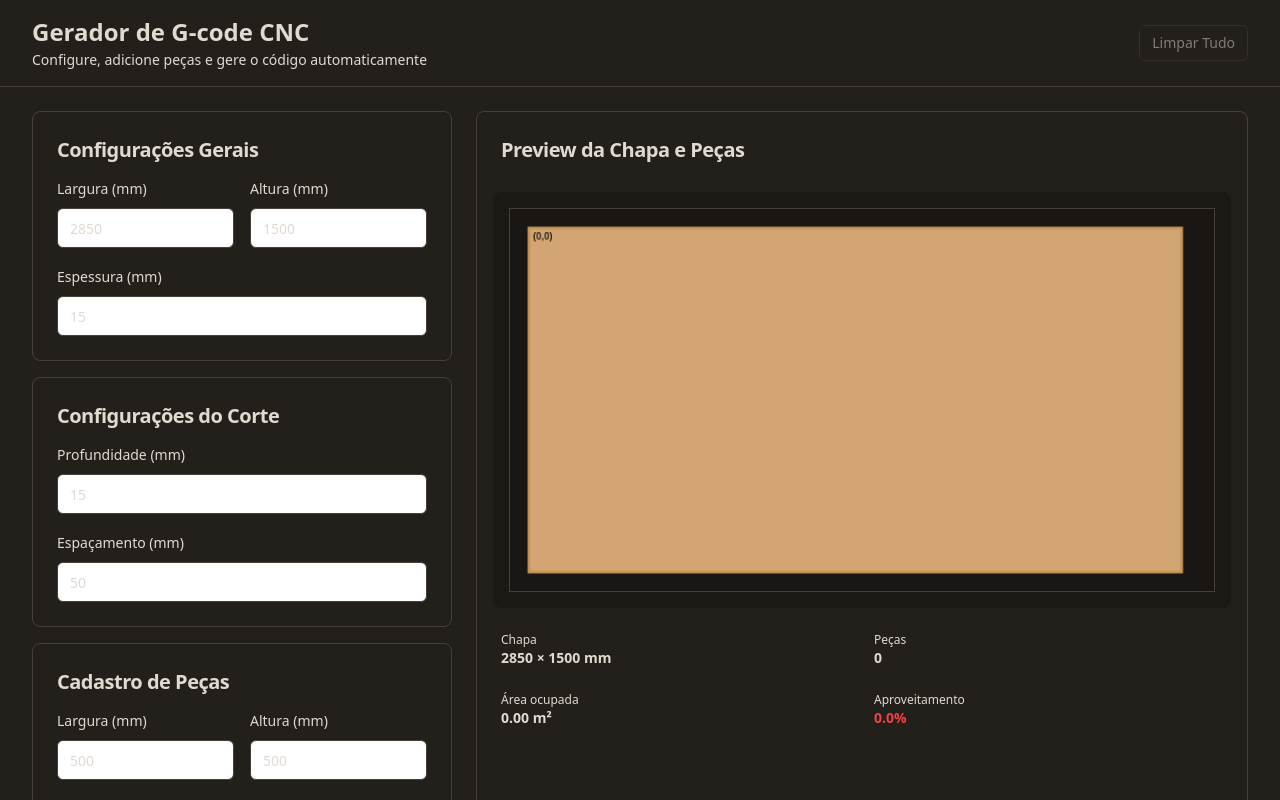
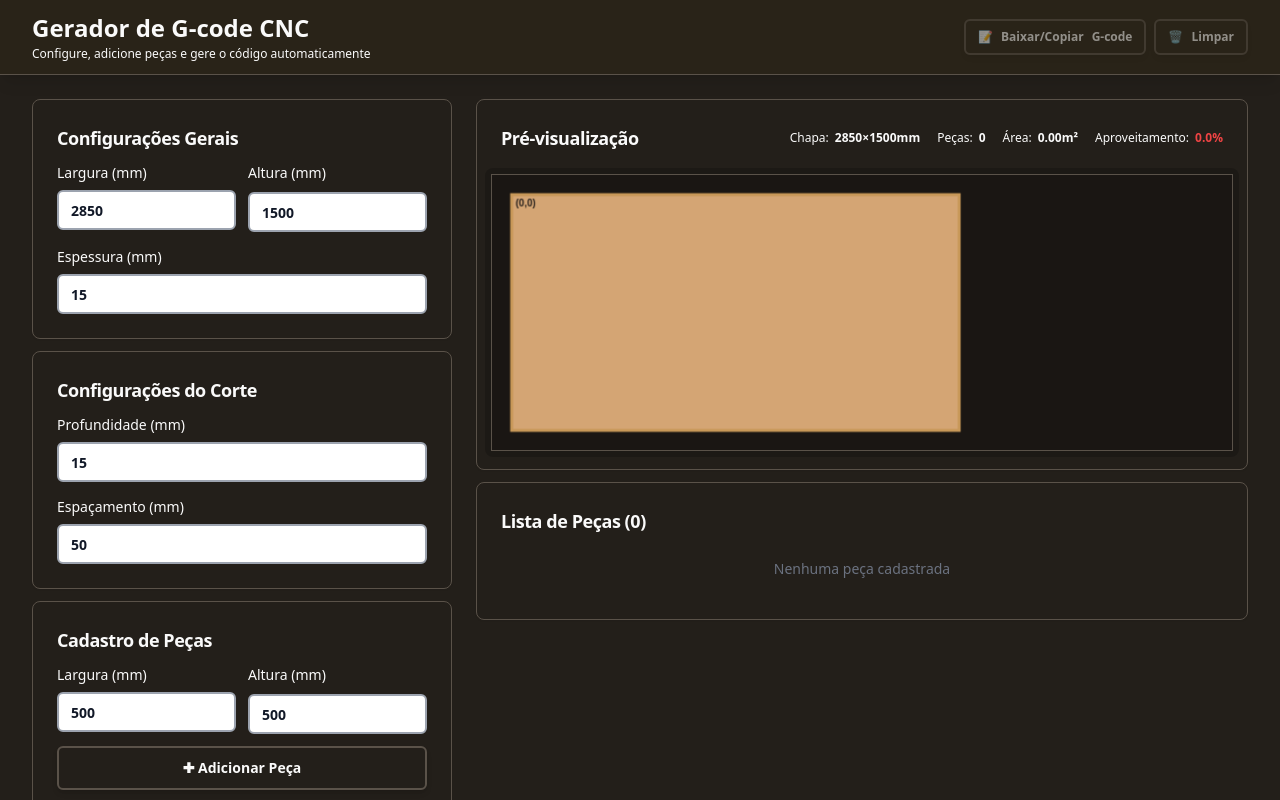
Before and after one commit to Thalikbussacro/cnc-builder-web, a Next.js app: page / in a window 1280 px wide. Shown: the top 800 px of the page. Built offline with nearby package versions, Linux system fonts and the light colour scheme.

Commit message:
feat: adicionar visualizador de G-code e melhorias na UI

```diff
--- a/app/globals.css
+++ b/app/globals.css
@@ -6,23 +6,23 @@
   :root {
     /* Tema Industrial/Madeira/CNC */
     --background: 32 15% 12%;        /* Cinza escuro quente */
-    --foreground: 36 20% 85%;         /* Bege claro */
-    --card: 30 12% 16%;               /* Cinza escuro levemente marrom */
-    --card-foreground: 36 20% 85%;
+    --foreground: 0 0% 98%;          /* BRANCO quase puro para máximo contraste */
+    --card: 30 12% 16%;              /* Cinza escuro levemente marrom */
+    --card-foreground: 0 0% 98%;     /* BRANCO quase puro */
     --popover: 30 12% 16%;
-    --popover-foreground: 36 20% 85%;
-    --primary: 28 75% 50%;            /* Laranja industrial */
-    --primary-foreground: 36 20% 95%;
-    --secondary: 30 15% 24%;          /* Cinza médio */
-    --secondary-foreground: 36 20% 85%;
+    --popover-foreground: 0 0% 98%;  /* BRANCO quase puro */
+    --primary: 28 75% 50%;           /* Laranja industrial */
+    --primary-foreground: 0 0% 98%;
+    --secondary: 30 15% 24%;         /* Cinza médio */
+    --secondary-foreground: 0 0% 98%; /* BRANCO quase puro */
     --muted: 30 10% 20%;
-    --muted-foreground: 36 10% 60%;
-    --accent: 40 60% 45%;             /* Amarelo madeira */
+    --muted-foreground: 0 0% 75%;    /* AUMENTADO para 75% */
+    --accent: 40 60% 45%;            /* Amarelo madeira */
     --accent-foreground: 30 12% 16%;
     --destructive: 0 65% 50%;
-    --destructive-foreground: 36 20% 95%;
-    --border: 30 10% 25%;
-    --input: 30 10% 22%;
+    --destructive-foreground: 0 0% 98%;
+    --border: 30 10% 32%;            /* AUMENTADO para 32% */
+    --input: 0 0% 95%;               /* FUNDO BRANCO para inputs */
     --ring: 28 75% 50%;
     --radius: 0.5rem;
   }
--- a/app/page.tsx
+++ b/app/page.tsx
@@ -6,6 +6,7 @@ import { ConfiguracoesCorte } from "@/components/ConfiguracoesCorte";
 import { CadastroPeca } from "@/components/CadastroPeca";
 import { ListaPecas } from "@/components/ListaPecas";
 import { PreviewCanvas } from "@/components/PreviewCanvas";
+import { VisualizadorGCode } from "@/components/VisualizadorGCode";
 import { Button } from "@/components/ui/button";
 import type { Peca, PecaPosicionada, ConfiguracoesChapa as TConfigChapa, ConfiguracoesCorte as TConfigCorte } from "@/types";
 import { posicionarPecas } from "@/lib/nesting-algorithm";
@@ -26,6 +27,8 @@ export default function Home() {
 
   const [pecas, setPecas] = useState<Peca[]>([]);
   const [pecasPosicionadas, setPecasPosicionadas] = useState<PecaPosicionada[]>([]);
+  const [visualizadorAberto, setVisualizadorAberto] = useState(false);
+  const [gcodeGerado, setGcodeGerado] = useState("");
 
   // Atualiza posicionamento sempre que algo mudar
   useEffect(() => {
@@ -51,38 +54,57 @@ export default function Home() {
     setPecas([]);
   };
 
-  // Handler para gerar G-code
-  const handleGerarGCode = () => {
+  // Handler para visualizar G-code
+  const handleVisualizarGCode = () => {
     if (pecas.length === 0) {
-      alert("Adicione ao menos uma peça antes de gerar o G-code.");
+      alert("Adicione ao menos uma peça antes de visualizar o G-code.");
       return;
     }
 
     const gcode = gerarGCode(pecasPosicionadas, configChapa, configCorte);
-    downloadGCode(gcode, "corte.nc");
+    setGcodeGerado(gcode);
+    setVisualizadorAberto(true);
+  };
+
+  // Handler para baixar G-code
+  const handleBaixarGCode = () => {
+    if (gcodeGerado) {
+      downloadGCode(gcodeGerado, "corte.nc");
+    }
   };
 
   return (
     <main className="min-h-screen">
       {/* Header */}
-      <div className="border-b sticky top-0 z-10 bg-card">
-        <div className="container mx-auto px-4 sm:px-6 lg:px-8 py-3 sm:py-4">
-          <div className="flex items-center justify-between">
-            <div>
-              <h1 className="text-xl sm:text-2xl font-bold">Gerador de G-code CNC</h1>
-              <p className="text-xs sm:text-sm text-muted-foreground mt-0.5">
+      <div className="border-b sticky top-0 z-50 bg-[#292318] shadow-lg">
+        <div className="container mx-auto px-3 sm:px-6 lg:px-8 py-2 sm:py-3">
+          <div className="flex flex-col sm:flex-row sm:items-center sm:justify-between gap-2">
+            <div className="flex-1 min-w-0">
+              <h1 className="text-lg sm:text-xl lg:text-2xl font-bold truncate">Gerador de G-code CNC</h1>
+              <p className="text-xs text-muted-foreground mt-0.5 hidden sm:block">
                 Configure, adicione peças e gere o código automaticamente
               </p>
             </div>
+            <div className="flex items-center gap-2 flex-shrink-0">
+              <Button
+                onClick={handleVisualizarGCode}
+                variant="default"
+                size="sm"
+                disabled={pecas.length === 0}
+                className="text-xs font-semibold !border-2 !border-primary/50 shadow-md hover:shadow-lg transition-all whitespace-nowrap"
+              >
+                📝 <span className="hidden sm:inline">Baixar/Copiar </span>G-code
+              </Button>
               <Button
                 onClick={handleLimpar}
-              variant="outline"
+                variant="destructive"
                 size="sm"
                 disabled={pecas.length === 0}
-              className="text-xs sm:text-sm"
+                className="text-xs font-semibold !border-2 !border-destructive/50 shadow-md hover:shadow-lg transition-all"
               >
-              Limpar Tudo
+                🗑️ <span className="hidden sm:inline">Limpar</span>
               </Button>
+            </div>
           </div>
         </div>
       </div>
@@ -91,7 +113,7 @@ export default function Home() {
       <div className="container mx-auto px-4 sm:px-6 lg:px-8 py-4 sm:py-6">
         <div className="grid grid-cols-1 xl:grid-cols-[420px,1fr] gap-4 lg:gap-6">
           {/* Coluna Esquerda - Configurações */}
-          <div className="space-y-3 sm:space-y-4 order-2 xl:order-1">
+          <div className="space-y-2 sm:space-y-3 order-1 xl:order-1">
             <ConfiguracoesChapa config={configChapa} onChange={setConfigChapa} />
             <ConfiguracoesCorte config={configCorte} onChange={setConfigCorte} />
             <CadastroPeca
@@ -100,30 +122,27 @@ export default function Home() {
               espacamento={configCorte.espacamento}
               pecasExistentes={pecas}
             />
-            <ListaPecas pecas={pecas} />
-
-            {/* Botão Gerar G-code */}
-            <Button
-              onClick={handleGerarGCode}
-              className="w-full h-10 sm:h-11 text-sm sm:text-base"
-              variant="default"
-              size="lg"
-              disabled={pecas.length === 0}
-            >
-              Gerar G-code
-            </Button>
           </div>
 
-          {/* Coluna Direita - Preview */}
-          <div className="order-1 xl:order-2">
+          {/* Coluna Direita - Preview e Lista */}
+          <div className="order-2 xl:order-2 space-y-3">
             <PreviewCanvas
               chapaLargura={configChapa.largura}
               chapaAltura={configChapa.altura}
               pecasPosicionadas={pecasPosicionadas}
             />
+            <ListaPecas pecas={pecas} />
           </div>
         </div>
       </div>
+
+      {/* Visualizador G-Code (Painel Lateral) */}
+      <VisualizadorGCode
+        isOpen={visualizadorAberto}
+        onClose={() => setVisualizadorAberto(false)}
+        gcode={gcodeGerado}
+        onDownload={handleBaixarGCode}
+      />
     </main>
   );
 }
--- a/components/CadastroPeca.tsx
+++ b/components/CadastroPeca.tsx
@@ -75,9 +75,9 @@ export function CadastroPeca({
     // Adiciona a peça
     onAdicionar(novaPeca);
 
-    // Limpa os campos
-    setLargura("500");
-    setAltura("500");
+    // Mantém os valores nos campos (não reseta mais)
+    // setLargura("500");
+    // setAltura("500");
   };
 
   const handleKeyPress = (e: React.KeyboardEvent) => {
@@ -88,12 +88,12 @@ export function CadastroPeca({
 
   return (
     <Card>
-      <CardHeader className="pb-3">
-        <CardTitle className="text-lg sm:text-xl">Cadastro de Peças</CardTitle>
+      <CardHeader className="pb-2">
+        <CardTitle className="text-base sm:text-lg">Cadastro de Peças</CardTitle>
       </CardHeader>
-      <CardContent className="space-y-3 sm:space-y-4">
-        <div className="grid grid-cols-2 gap-3 sm:gap-4">
-          <div className="space-y-2">
+      <CardContent className="space-y-2 sm:space-y-3">
+        <div className="grid grid-cols-2 gap-2 sm:gap-3">
+          <div className="space-y-1.5">
             <Label htmlFor="pecaLargura" className="text-xs sm:text-sm">
               Largura (mm)
             </Label>
@@ -129,8 +129,12 @@ export function CadastroPeca({
           <p className="text-xs sm:text-sm text-red-600 font-medium">{erro}</p>
         )}
 
-        <Button onClick={handleAdicionar} className="w-full h-9 sm:h-10">
-          Adicionar Peça
+        <Button
+          onClick={handleAdicionar}
+          className="w-full h-10 sm:h-11 font-semibold border-2 border-primary/50 shadow-md hover:shadow-lg transition-all"
+          size="lg"
+        >
+          ✚ Adicionar Peça
         </Button>
       </CardContent>
     </Card>
--- a/components/ConfiguracoesChapa.tsx
+++ b/components/ConfiguracoesChapa.tsx
@@ -18,12 +18,12 @@ export function ConfiguracoesChapa({ config, onChange }: ConfiguracoesChapaProps
 
   return (
     <Card>
-      <CardHeader className="pb-3">
-        <CardTitle className="text-lg sm:text-xl">Configurações Gerais</CardTitle>
+      <CardHeader className="pb-2">
+        <CardTitle className="text-base sm:text-lg">Configurações Gerais</CardTitle>
       </CardHeader>
-      <CardContent className="space-y-3 sm:space-y-4">
-        <div className="grid grid-cols-2 gap-3 sm:gap-4">
-          <div className="space-y-2">
+      <CardContent className="space-y-2 sm:space-y-3">
+        <div className="grid grid-cols-2 gap-2 sm:gap-3">
+          <div className="space-y-1.5">
             <Label htmlFor="chapaLargura" className="text-xs sm:text-sm">
               Largura (mm)
             </Label>
@@ -52,7 +52,7 @@ export function ConfiguracoesChapa({ config, onChange }: ConfiguracoesChapaProps
             />
           </div>
         </div>
-        <div className="space-y-2">
+        <div className="space-y-1.5">
           <Label htmlFor="chapaEspessura" className="text-xs sm:text-sm">
             Espessura (mm)
           </Label>
--- a/components/ConfiguracoesCorte.tsx
+++ b/components/ConfiguracoesCorte.tsx
@@ -18,11 +18,11 @@ export function ConfiguracoesCorte({ config, onChange }: ConfiguracoesCorteProps
 
   return (
     <Card>
-      <CardHeader className="pb-3">
-        <CardTitle className="text-lg sm:text-xl">Configurações do Corte</CardTitle>
+      <CardHeader className="pb-2">
+        <CardTitle className="text-base sm:text-lg">Configurações do Corte</CardTitle>
       </CardHeader>
-      <CardContent className="space-y-3 sm:space-y-4">
-        <div className="space-y-2">
+      <CardContent className="space-y-2 sm:space-y-3">
+        <div className="space-y-1.5">
           <Label htmlFor="profundidade" className="text-xs sm:text-sm">
             Profundidade (mm)
           </Label>
@@ -36,7 +36,7 @@ export function ConfiguracoesCorte({ config, onChange }: ConfiguracoesCorteProps
             className="h-9 sm:h-10"
           />
         </div>
-        <div className="space-y-2">
+        <div className="space-y-1.5">
           <Label htmlFor="espacamento" className="text-xs sm:text-sm">
             Espaçamento (mm)
           </Label>
--- a/components/ListaPecas.tsx
+++ b/components/ListaPecas.tsx
@@ -7,11 +7,21 @@ type ListaPecasProps = {
   pecas: Peca[];
 };
 
+// Mesmas cores do PreviewCanvas
+const CORES = [
+  { hex: "#e67e22", nome: "Laranja" },
+  { hex: "#3498db", nome: "Azul" },
+  { hex: "#95a5a6", nome: "Cinza" },
+  { hex: "#e74c3c", nome: "Vermelho" },
+  { hex: "#16a085", nome: "Verde" },
+  { hex: "#f39c12", nome: "Amarelo" },
+];
+
 export function ListaPecas({ pecas }: ListaPecasProps) {
   return (
     <Card>
-      <CardHeader className="pb-3">
-        <CardTitle className="text-lg sm:text-xl">
+      <CardHeader className="pb-2">
+        <CardTitle className="text-base sm:text-lg">
           Lista de Peças ({pecas.length})
         </CardTitle>
       </CardHeader>
@@ -21,20 +31,34 @@ export function ListaPecas({ pecas }: ListaPecasProps) {
             Nenhuma peça cadastrada
           </p>
         ) : (
-          <div className="space-y-2 max-h-48 sm:max-h-64 overflow-y-auto pr-1">
-            {pecas.map((peca, index) => (
+          <div className="grid grid-cols-1 sm:grid-cols-2 lg:grid-cols-3 gap-2 max-h-48 sm:max-h-64 overflow-y-auto pr-1">
+            {pecas.map((peca, index) => {
+              const cor = CORES[index % CORES.length];
+              return (
                 <div
                   key={peca.id}
-                className="flex items-center justify-between p-2 sm:p-3 bg-gray-50 rounded-md border"
+                  className="flex items-center gap-1.5 p-2 bg-secondary/30 rounded-md border border-border"
                 >
-                <span className="text-xs sm:text-sm font-medium">
-                  Peça {index + 1}:
+                  {/* Indicador de cor */}
+                  <div
+                    className="w-4 h-4 rounded border-2 flex-shrink-0"
+                    style={{
+                      backgroundColor: cor.hex + '40',
+                      borderColor: cor.hex,
+                    }}
+                  />
+                  {/* Número e dimensões */}
+                  <div className="flex flex-col flex-1 min-w-0">
+                    <span className="text-xs font-semibold truncate">
+                      #{index + 1}
                     </span>
-                <span className="text-xs sm:text-sm text-gray-700">
-                  {peca.largura.toFixed(0)} x {peca.altura.toFixed(0)} mm
+                    <span className="text-xs font-medium text-muted-foreground truncate">
+                      {peca.largura.toFixed(0)}×{peca.altura.toFixed(0)}mm
                     </span>
                   </div>
-            ))}
+                </div>
+              );
+            })}
           </div>
         )}
       </CardContent>
--- a/components/PreviewCanvas.tsx
+++ b/components/PreviewCanvas.tsx
@@ -41,12 +41,12 @@ export function PreviewCanvas({
   useEffect(() => {
     const updateCanvasSize = () => {
       if (containerRef.current) {
-        const containerWidth = containerRef.current.clientWidth - 32; // padding
-        // Altura menor para caber tudo na tela
-        const containerHeight = Math.min(420, window.innerHeight - 400);
+        const containerWidth = containerRef.current.clientWidth - 16; // padding reduzido
+        // Altura ainda MENOR para interface compacta
+        const containerHeight = Math.min(280, window.innerHeight - 400);
         setCanvasSize({
           width: Math.max(300, containerWidth),
-          height: Math.max(280, containerHeight),
+          height: Math.max(220, containerHeight),
         });
       }
     };
@@ -176,12 +176,41 @@ export function PreviewCanvas({
   }, [chapaLargura, chapaAltura, pecasPosicionadas, canvasSize]);
 
   return (
-    <Card className="h-full" ref={containerRef}>
-      <CardHeader className="pb-3">
-        <CardTitle className="text-lg sm:text-xl">Preview da Chapa e Peças</CardTitle>
+    <Card ref={containerRef}>
+      <CardHeader className="pb-2">
+        <div className="flex flex-col sm:flex-row sm:items-center sm:justify-between gap-2">
+          <CardTitle className="text-base sm:text-lg">Pré-visualização</CardTitle>
+          <div className="flex flex-wrap items-center gap-2 text-xs">
+            <div className="flex items-center gap-1.5">
+              <span className="text-muted-foreground">Chapa:</span>
+              <span className="font-semibold">{chapaLargura.toFixed(0)}×{chapaAltura.toFixed(0)}mm</span>
+            </div>
+            <div className="w-px h-4 bg-border hidden sm:block" />
+            <div className="flex items-center gap-1.5">
+              <span className="text-muted-foreground">Peças:</span>
+              <span className="font-semibold">{pecasPosicionadas.length}</span>
+            </div>
+            <div className="w-px h-4 bg-border hidden sm:block" />
+            <div className="flex items-center gap-1.5">
+              <span className="text-muted-foreground">Área:</span>
+              <span className="font-semibold">{(areaPecas / 1000000).toFixed(2)}m²</span>
+            </div>
+            <div className="w-px h-4 bg-border hidden sm:block" />
+            <div className="flex items-center gap-1.5">
+              <span className="text-muted-foreground">Aproveitamento:</span>
+              <span className={`font-semibold ${
+                taxaAproveitamento >= 70 ? 'text-green-500' :
+                taxaAproveitamento >= 50 ? 'text-amber-500' :
+                'text-red-500'
+              }`}>
+                {taxaAproveitamento.toFixed(1)}%
+              </span>
+            </div>
+          </div>
+        </div>
       </CardHeader>
-      <CardContent className="p-4">
-        <div className="flex items-center justify-center bg-black/20 rounded-lg p-2 sm:p-4 overflow-auto">
+      <CardContent className="p-2 pb-3">
+        <div className="flex items-center justify-center bg-black/20 rounded-lg p-1.5 overflow-auto">
           <canvas
             ref={canvasRef}
             width={canvasSize.width}
@@ -190,67 +219,6 @@ export function PreviewCanvas({
             style={{ backgroundColor: "#1a1613" }}
           />
         </div>
-        <div className="mt-3 sm:mt-4 space-y-3">
-          {/* Informações gerais */}
-          <div className="grid grid-cols-2 gap-2 text-xs sm:text-sm">
-            <div className="bg-secondary/50 p-2 rounded">
-              <p className="text-muted-foreground text-xs">Chapa</p>
-              <p className="font-semibold">
-                {chapaLargura.toFixed(0)} × {chapaAltura.toFixed(0)} mm
-              </p>
-            </div>
-            <div className="bg-secondary/50 p-2 rounded">
-              <p className="text-muted-foreground text-xs">Peças</p>
-              <p className="font-semibold">
-                {pecasPosicionadas.length}
-              </p>
-            </div>
-            <div className="bg-secondary/50 p-2 rounded">
-              <p className="text-muted-foreground text-xs">Área ocupada</p>
-              <p className="font-semibold">
-                {(areaPecas / 1000000).toFixed(2)} m²
-              </p>
-            </div>
-            <div className="bg-secondary/50 p-2 rounded">
-              <p className="text-muted-foreground text-xs">Aproveitamento</p>
-              <p className={`font-semibold ${
-                taxaAproveitamento >= 70 ? 'text-green-500' :
-                taxaAproveitamento >= 50 ? 'text-amber-500' :
-                'text-red-500'
-              }`}>
-                {taxaAproveitamento.toFixed(1)}%
-              </p>
-            </div>
-          </div>
-
-          {/* Legenda de cores */}
-          {pecasPosicionadas.length > 0 && (
-            <div className="border-t border-border pt-3">
-              <p className="text-xs font-medium mb-2">Legenda de Peças</p>
-              <div className="grid grid-cols-2 sm:grid-cols-3 gap-2">
-                {pecasPosicionadas.slice(0, 6).map((peca, index) => (
-                  <div key={peca.id} className="flex items-center gap-2">
-                    <div
-                      className="w-4 h-4 rounded border-2 flex-shrink-0"
-                      style={{
-                        backgroundColor: CORES[index % CORES.length].hex + '40',
-                        borderColor: CORES[index % CORES.length].hex,
-                      }}
-                    />
-                    <span className="text-xs text-muted-foreground">
-                      #{index + 1} - {peca.largura.toFixed(0)}×{peca.altura.toFixed(0)}
-                    </span>
-                  </div>
-                ))}
-              </div>
-              {pecasPosicionadas.length > 6 && (
-                <p className="text-xs text-muted-foreground mt-2">
-                  + {pecasPosicionadas.length - 6} peças adicionais
-                </p>
-              )}
-            </div>
-          )}
-        </div>
       </CardContent>
     </Card>
   );
--- /dev/null
+++ b/components/VisualizadorGCode.tsx
@@ -0,0 +1,132 @@
+"use client";
+
+import { useState, useEffect } from "react";
+import { Button } from "@/components/ui/button";
+import { Card } from "@/components/ui/card";
+
+type VisualizadorGCodeProps = {
+  isOpen: boolean;
+  onClose: () => void;
+  gcode: string;
+  onDownload: () => void;
+};
+
+export function VisualizadorGCode({
+  isOpen,
+  onClose,
+  gcode,
+  onDownload,
+}: VisualizadorGCodeProps) {
+  const [copiado, setCopiado] = useState(false);
+
+  // Fecha com ESC
+  useEffect(() => {
+    const handleEsc = (e: KeyboardEvent) => {
+      if (e.key === "Escape") {
+        onClose();
+      }
+    };
+
+    if (isOpen) {
+      document.addEventListener("keydown", handleEsc);
+      // Bloqueia scroll do body quando aberto
+      document.body.style.overflow = "hidden";
+    }
+
+    return () => {
+      document.removeEventListener("keydown", handleEsc);
+      document.body.style.overflow = "unset";
+    };
+  }, [isOpen, onClose]);
+
+  const handleCopiar = async () => {
+    try {
+      await navigator.clipboard.writeText(gcode);
+      setCopiado(true);
+      setTimeout(() => setCopiado(false), 2000);
+    } catch (err) {
+      console.error("Erro ao copiar:", err);
+    }
+  };
+
+  if (!isOpen) return null;
+
+  return (
+    <>
+      {/* Overlay */}
+      <div
+        className="fixed inset-0 bg-black/60 backdrop-blur-sm z-[100] transition-opacity"
+        onClick={onClose}
+      />
+
+      {/* Painel Lateral Deslizante */}
+      <div
+        className={`fixed top-0 right-0 h-full w-full sm:w-[600px] bg-[#292318] border-l border-border z-[100] shadow-2xl transform transition-transform duration-300 ease-in-out ${
+          isOpen ? "translate-x-0" : "translate-x-full"
+        }`}
+      >
+        <div className="flex flex-col h-full">
+          {/* Header */}
+          <div className="flex items-center justify-between p-4 sm:p-6 border-b border-border">
+            <div>
+              <h2 className="text-xl sm:text-2xl font-bold">
+                Visualizador G-Code
+              </h2>
+              <p className="text-xs sm:text-sm text-muted-foreground mt-1">
+                {gcode.split("\n").length} linhas • {(gcode.length / 1024).toFixed(1)} KB
+              </p>
+            </div>
+            <Button
+              variant="ghost"
+              size="icon"
+              onClick={onClose}
+              className="h-8 w-8 sm:h-10 sm:w-10"
+            >
+              ✕
+            </Button>
+          </div>
+
+          {/* Conteúdo - Área de código */}
+          <div className="flex-1 overflow-hidden p-4 sm:p-6">
+            <Card className="h-full bg-black/40 border-border">
+              <pre className="h-full overflow-auto p-4 text-xs sm:text-sm font-mono leading-relaxed">
+                <code className="text-green-400">{gcode}</code>
+              </pre>
+            </Card>
+          </div>
+
+          {/* Footer - Botões de ação */}
+          <div className="p-4 sm:p-6 border-t border-border bg-card/50 backdrop-blur-sm">
+            <div className="flex flex-col sm:flex-row gap-3">
+              <Button
+                onClick={handleCopiar}
+                variant="outline"
+                className="flex-1 h-11 font-semibold border-2 shadow-md hover:shadow-lg transition-all"
+                disabled={copiado}
+              >
+                {copiado ? "✓ Copiado!" : "📋 Copiar"}
+              </Button>
+              <Button
+                onClick={() => {
+                  onDownload();
+                  onClose();
+                }}
+                variant="default"
+                className="flex-1 h-11 font-semibold !border-2 !border-primary/50 shadow-md hover:shadow-lg transition-all"
+              >
+                💾 Baixar Arquivo
+              </Button>
+              <Button
+                onClick={onClose}
+                variant="secondary"
+                className="sm:w-auto h-11 font-semibold !border-2 !border-border shadow-md hover:shadow-lg transition-all"
+              >
+                Fechar
+              </Button>
+            </div>
+          </div>
+        </div>
+      </div>
+    </>
+  );
+}
--- a/components/ui/input.tsx
+++ b/components/ui/input.tsx
@@ -8,7 +8,7 @@ const Input = React.forwardRef<HTMLInputElement, React.ComponentProps<"input">>(
       <input
         type={type}
         className={cn(
-          "flex h-10 w-full rounded-md border border-input bg-background px-3 py-2 text-base ring-offset-background file:border-0 file:bg-transparent file:text-sm file:font-medium file:text-foreground placeholder:text-muted-foreground focus-visible:outline-none focus-visible:ring-2 focus-visible:ring-ring focus-visible:ring-offset-2 disabled:cursor-not-allowed disabled:opacity-50 md:text-sm",
+          "flex h-10 w-full rounded-md border-2 border-gray-400 bg-input px-3 py-2 text-base text-gray-900 font-semibold ring-offset-background file:border-0 file:bg-transparent file:text-sm file:font-medium file:text-gray-900 placeholder:text-gray-500 focus-visible:outline-none focus-visible:ring-2 focus-visible:ring-primary focus-visible:border-primary disabled:cursor-not-allowed disabled:opacity-50 md:text-sm",
           className
         )}
         ref={ref}
```
Also changed, not shown: 1 other file (tests, documents, lock files or other folders). Lines whose indentation alone changed are shown as unchanged.
